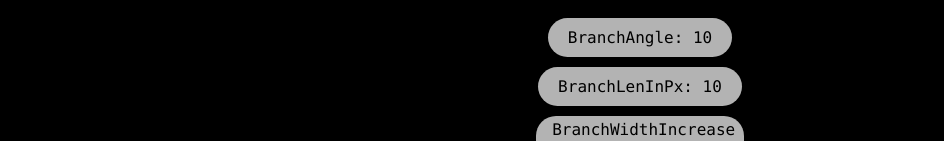
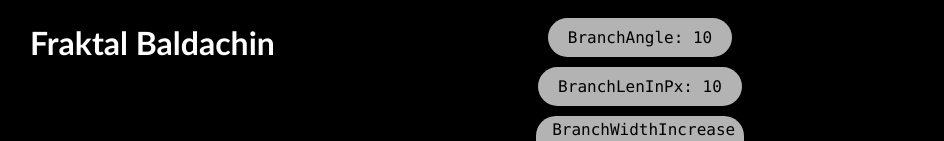
Before and after one commit to NiklasMickelat/FraktalerHintergrund, a plain HTML site: page index.html in a window 1280 px wide. Shown: the top 141 px of the page, without its empty margins (0-944 px from the left). Drawn offline with Linux system fonts and the light colour scheme.

Commit message:
added Title and improved p tag animations

```diff
--- a/index.html
+++ b/index.html
@@ -13,6 +13,9 @@
 <body>
 
     <canvas></canvas>
+
+    <!-- https://en.wikipedia.org/wiki/Fractal_canopy -->
+    <h1>Fraktal Baldachin</h1>
 
     <p id="labelTotalLines" >TotalLines: </p>
 
--- a/style.css
+++ b/style.css
@@ -3,6 +3,15 @@
     padding: 0;
     box-sizing: border-box;
     font-family: "consolas";
+}
+
+h1 {
+    position: fixed;
+    padding: 10px 30px;
+    color: white;
+    background-color: black;
+    user-select: none;
+    font-family:'Gill Sans', 'Gill Sans MT', Calibri, 'Trebuchet MS', sans-serif;
 }
 
 canvas {
@@ -71,7 +80,7 @@ p {
 
 
 .glowSchatten {
-    animation: glowSchatten 0.3s ease-in-out;
+    animation: glowSchatten 0.2s ease-in-out;
 }
 
 @keyframes glowSchatten {
@@ -80,7 +89,7 @@ p {
     }
 
     50% {
-        box-shadow: 1px 1px 10px 5px white;
+        box-shadow: 1px 1px 10px 20px white;
     }
 
     100% {
```
Also changed, not shown: script.js (+8 -0 lines).
